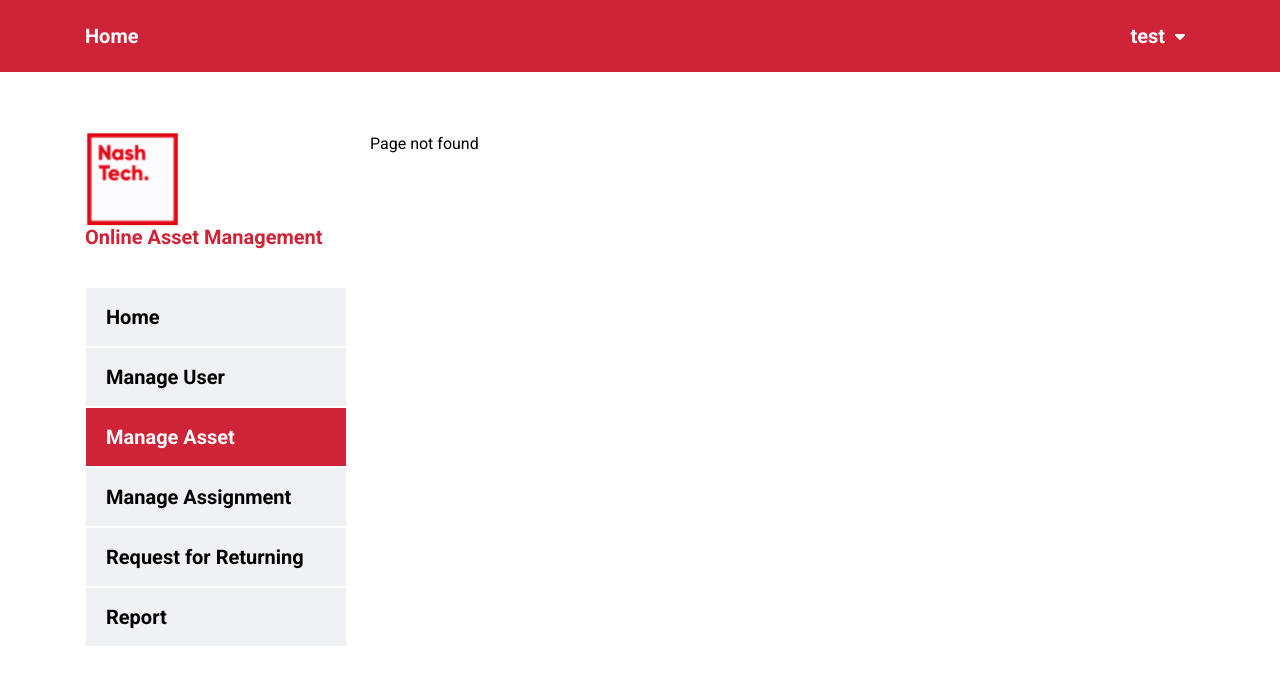
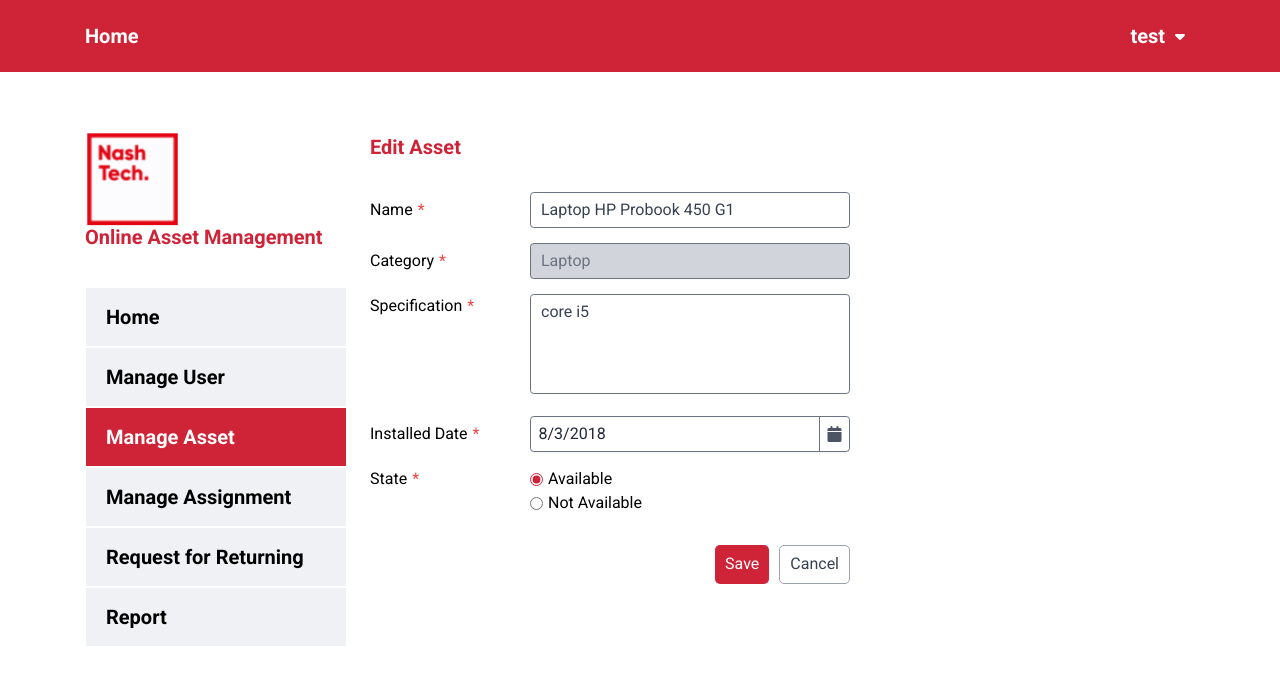
Before and after one commit to hoanglequocanhit89/AssetManagementUI, a React (Create React App) app: page /manage-asset/edit/1 in a window 1280 px wide. Before the commit this address had no page. Shown: the top 684 px of the page. Built offline with nearby package versions, Linux system fonts and the light colour scheme.

Commit message:
feat: edit asset ui by taskId 69

```diff
--- a/src/pages/manage-asset/create-update-asset/index.tsx
+++ b/src/pages/manage-asset/create-update-asset/index.tsx
@@ -19,6 +19,37 @@ type FormFields = {
   state: string;
 }
 
+interface Asset {
+  id: number;
+  assetCode: string;
+  assetName: string;
+  category: string;
+  specification: string;
+  state: string;
+  installedDate: Date;
+};
+
+const assetList: Asset[] = [
+  {
+    id: 1,
+    assetCode: "LA100001",
+    assetName: "Laptop HP Probook 450 G1",
+    category: "Laptop",
+    specification: "core i5",
+    state: "available",
+    installedDate: new Date("08/03/2018")
+  },
+  {
+    id: 2,
+    assetCode: "LA100001",
+    assetName: "Monitor HP Probook 450 G1",
+    category: "Monitor",
+    state: "available",
+    specification: "core i5",
+    installedDate: new Date("08/03/2018")
+  },
+]
+
 const CreateUpdateAsset = () => {
   const { id } = useParams();
   const navigate = useNavigate();
@@ -30,8 +61,10 @@ const CreateUpdateAsset = () => {
     control,
     setValue,
     watch,
+    trigger,
     formState: { errors, isValid }
   } = useForm<FormFields>({
+    mode: 'onChange',
     defaultValues: {
       state: "available"
     }
@@ -61,6 +94,21 @@ const CreateUpdateAsset = () => {
       document.removeEventListener('mousedown', handleClickOutside)
     }
   }, [])
+
+  useEffect(() => {
+    if (isEdit) {
+      const asset = assetList.find(a => a.id === Number(id));
+      if (asset) {
+        setValue("name", asset.assetName);
+        setValue("specification", asset.specification);
+        setValue("installedDate", asset.installedDate);
+        setValue("state", asset.state);
+        setValue("category", asset.category);
+
+        trigger();
+      }
+    }
+  }, [id]);
 
   const onSubmit = (data: FormFields) => {
     console.log('Submitted data:', data)
@@ -138,6 +186,13 @@ const CreateUpdateAsset = () => {
             {...register("category", { required: "This field is required" })}
           />
 
+          {/* Hiển thị readonly nếu là edit */}
+          {isEdit ? (
+            <div className="w-full border border-gray-500 rounded-md px-4 py-2 bg-gray-300 text-gray-500">
+              {selectedCategory || ""}
+            </div>
+          ) : (
+            <>
               {/* Custom dropdown trigger */}
               <div
                 className="w-full border border-gray-500 rounded-md px-4 py-2 flex justify-between items-center cursor-pointer"
@@ -223,9 +278,12 @@ const CreateUpdateAsset = () => {
                   </div>
                 </div>
               )}
+            </>
+          )}
 
           {errors.category && <p className="text-red-500">{errors.category.message}</p>}
         </div>
+
 
         {/* Specification */}
         <label htmlFor="specification" className="pr-4 after:content-['*'] after:text-red-500 after:ml-2 self-start">Specification</label>
@@ -278,7 +336,7 @@ const CreateUpdateAsset = () => {
 
         {/* Actions */}
         <div className="col-start-2 col-span-2 flex justify-end gap-4 mt-6">
-          <Button text="Save" color="primary" disabled={!isValid}/>
+          <Button text="Save" color="primary" disabled={!isValid} />
           <Button color="outline" text="Cancel" type='button' onClick={() => navigate("/manage-asset")} />
         </div>
       </form>
--- a/src/pages/manage-asset/index.tsx
+++ b/src/pages/manage-asset/index.tsx
@@ -26,14 +26,14 @@ const assetList: Asset[] = [
         state: "Available"
     },
     {
-        id: 1,
+        id: 2,
         assetCode: "LA100001",
         assetName: "Laptop HP Probook 450 G1",
         category: "Laptop",
-        state: "Available"
+        state: "Assigned"
     },
     {
-        id: 1,
+        id: 3,
         assetCode: "LA100001",
         assetName: "Laptop HP Probook 450 G1",
         category: "Laptop",
@@ -104,19 +104,30 @@ const assetList: Asset[] = [
     }
 ];
 
-const columns: Column<Asset>[] = [
+const getColumns = (handlers: {
+    onEdit: (row: Asset) => void;
+    onDelete: (row: Asset) => void;
+}): Column<Asset>[] => [
     { key: 'assetCode', title: 'Asset Code' },
     { key: 'assetName', title: 'Asset Code' },
     { key: 'category', title: 'Category' },
     { key: 'state', title: 'State' },
     { key: 'action', actions: [
         {
-            render: (row) => (<i className="fa-solid fa-pen"></i>),
-            onClick: (row) => console.log("update", row),
+            render: (row) => (
+                <button disabled={row.state === 'Assigned'}>
+                    <i className={`fa-solid fa-pen ${row.state === 'Assigned' ? 'opacity-50 cursor-default' : ''}`}></i>
+                </button>
+                ),
+            onClick: handlers.onEdit,
         },
         {
-            render: (row) => (<i className="fa-regular fa-circle-xmark"></i>),
-            onClick: (row) => console.log("Delete", row),
+            render: (row) => (
+                <button disabled={row.state === 'Assigned'}>
+                    <i className={`fa-regular fa-circle-xmark ${row.state === 'Assigned' ? 'opacity-50 cursor-default' : ''}`}></i>
+                </button>
+                ),
+            onClick: handlers.onDelete,
         }
     ]},
 ];
@@ -158,16 +169,32 @@ const pagingArr = {
 
 const ManageAsset = () => {
 
-    const [editModal, setEditModal] = React.useState<boolean>(false);
+    const [viewDetailModal, setViewDetailModal] = React.useState<boolean>(false);
+    const [viewDeleteModal, setViewDeleteModal] = React.useState<boolean>(false);
     const [stateFilter, setStateFilter] = React.useState<string>('');
     const [categoryFilter, setCategoryFilter] = React.useState<string>('');
     const [currentPage, setCurrentPage] = React.useState<number>(pagingArr.currentPage);
     const navigate = useNavigate();
+    const [searchFilter, setSearchFilter] = React.useState<string>('');
 
     const handleOnRowClick = (id: number) => {
-        setEditModal(true);
+        setViewDetailModal(true);
         console.log(id);
     };
+
+    const handleEdit = (row: Asset) => {
+        navigate(`edit/${row.id}`)
+    };
+
+    const handleDelete = () => {
+        setViewDeleteModal(true);
+        console.log("click delete");
+    }
+
+    const columns = getColumns({
+        onEdit: handleEdit,
+        onDelete: handleDelete
+    })
 
     return (
         <>
@@ -186,7 +213,7 @@ const ManageAsset = () => {
                         selected={categoryFilter}
                     />
                     <SearchInput onSearch={(data) => console.log(data)} />
-                    <Button text="Create new asset" color="primary" onClick={() => navigate("/manage-asset/create")} />
+                    <Button text="Create new asset" color="primary" onClick={() => navigate("create")} />
                 </div>
                 <Table
                     columns={columns}
@@ -198,11 +225,11 @@ const ManageAsset = () => {
                     <Pagination currentPage={currentPage} totalPages={pagingArr.totalPage} onPageChange={(page) => setCurrentPage(page)} />
                 </div>
             </ContentWrapper>
-            { editModal &&
+            { viewDetailModal &&
                 <DetailAssetModal
-                    closeModal={() => setEditModal(false)}
+                    closeModal={() => setViewDetailModal(false)}
                     data={{
-                        assetCode: 'aaaaaaaaaaaaaaaaaaaaaaaaaaaaaaaaaaaaabbbbbbbbbbbbbbbbbbbb',
+                        assetCode: 'a',
                         assetName: 'a',
                         category: 'a',
                         installedDate: 'a',
--- a/src/pages/manage-user/create-update-user/index.tsx
+++ b/src/pages/manage-user/create-update-user/index.tsx
@@ -43,6 +43,7 @@ const CreateUpdateUser: React.FC = () => {
     setValue,
     setError,
     getValues,
+    trigger
   } = useForm<FormFields>({
     mode: "onChange",
     defaultValues: {
@@ -61,10 +62,12 @@ const CreateUpdateUser: React.FC = () => {
       if (user) {
         setValue("firstName", user.firstName);
         setValue("lastName", user.lastName);
-        setValue("dob", new Date());
+        setValue("dob", new Date("05/20/2004"));
         setValue("gender", "Male");
         setValue("joinedDate", new Date(user.joinedDate));
         setValue("type", "staff");
+
+        trigger();
       }
     }
   }, [id]);
--- a/src/routes/index.tsx
+++ b/src/routes/index.tsx
@@ -56,6 +56,10 @@ const router = createBrowserRouter([
                 element: <CreateUpdateAsset />
             },
             {
+                path: 'manage-asset/edit/:id',
+                element: <CreateUpdateAsset />
+            },
+            {
                 path: 'manage-assignment',
                 element: <ManageAssignment />
             },
```
Lines whose indentation alone changed are shown as unchanged.
